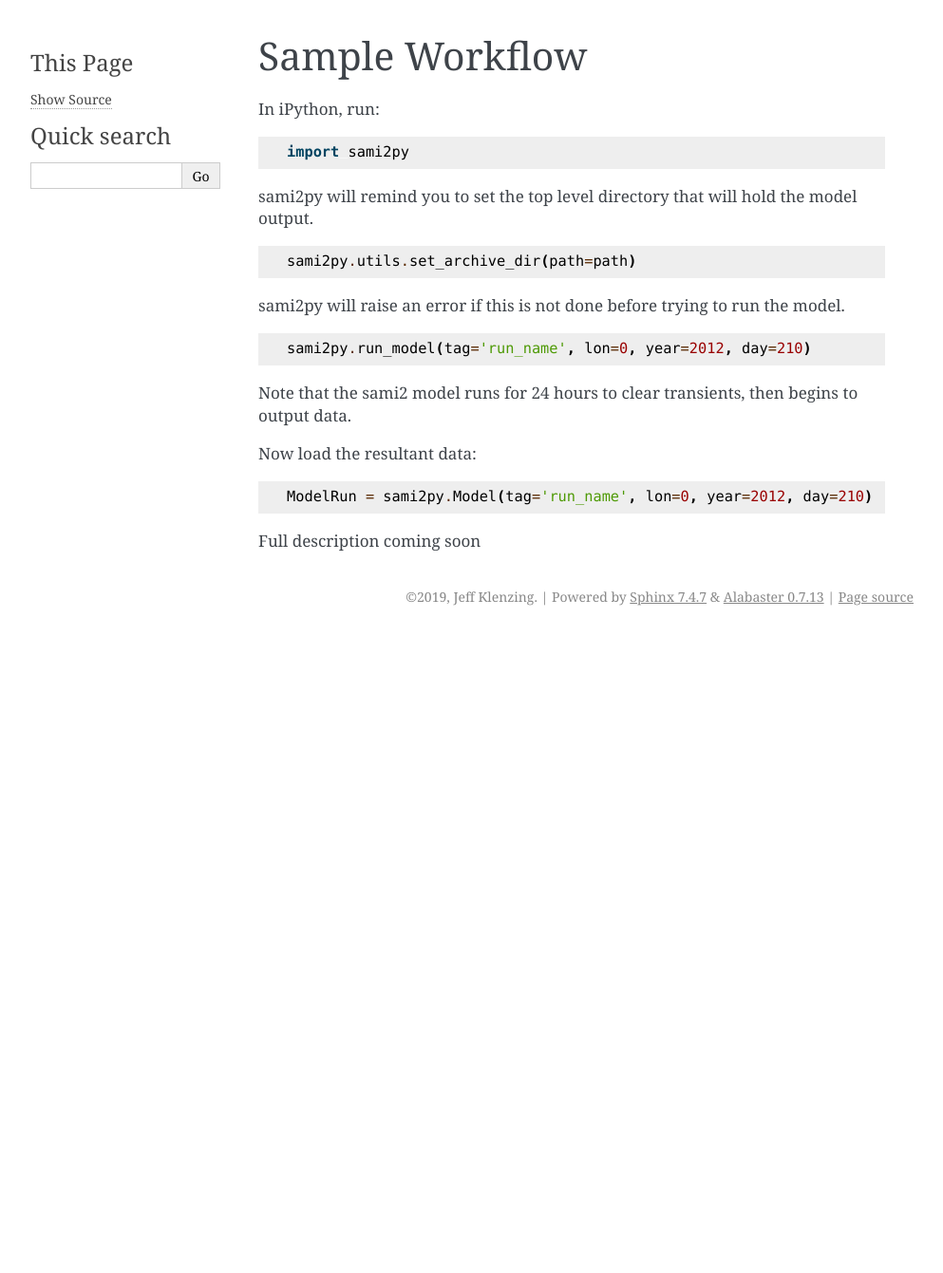
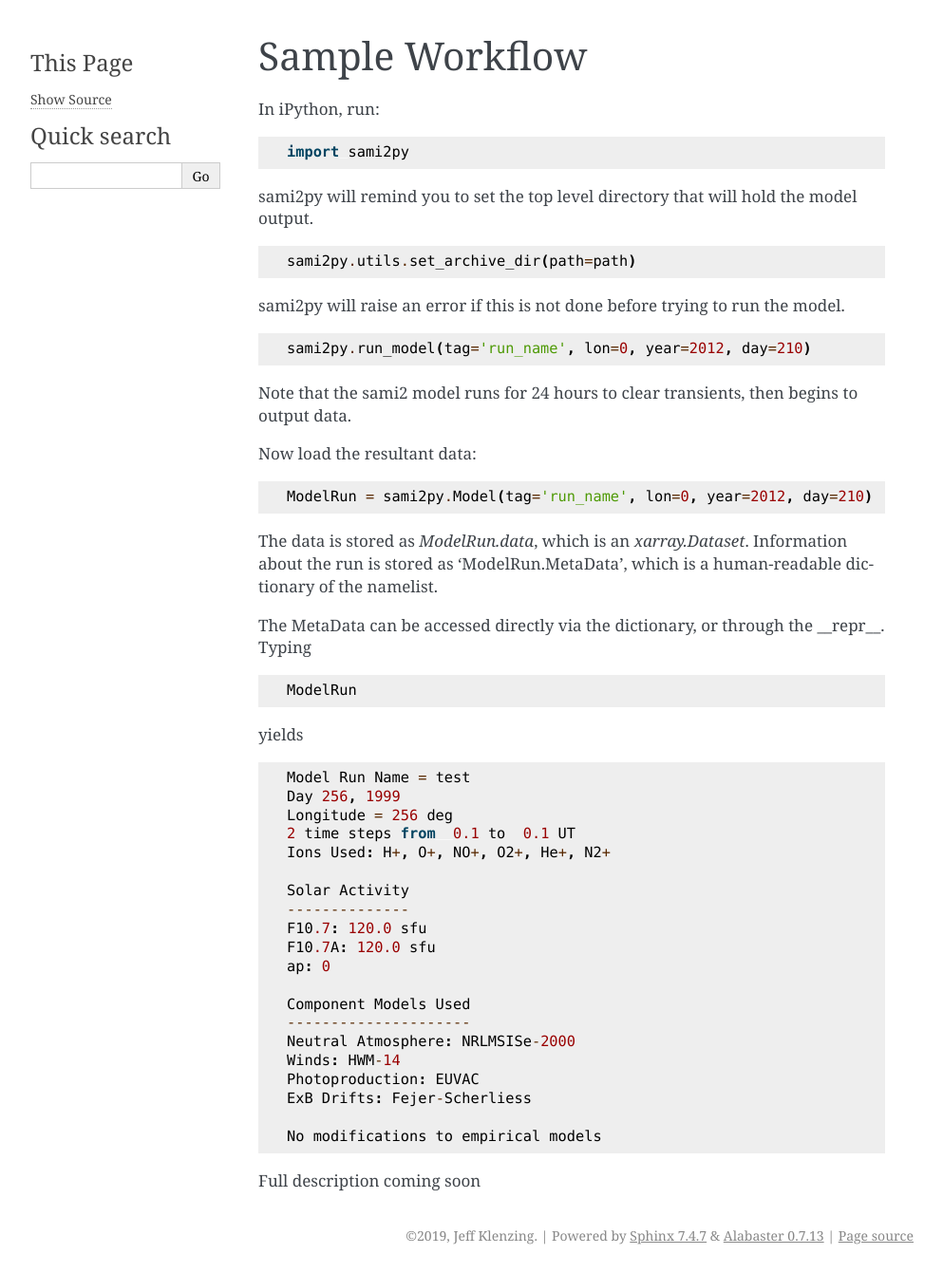
Before and after one commit to sami2py/sami2py, a Sphinx documentation site: the page built from docs/sample_workflow.rst, in a window 1280 px wide. Shown: the whole page at 95% size, without its empty margins (148-1141 px from the left). Built offline with Sphinx 7.4.7, drawn with Linux system fonts in a browser that asks for light colours; formulas are drawn with MathJax 3; before the commit the page ends 900 px from its top, so only the background shows below that.

Commit message:
updates to workflow

```diff
--- a/docs/sample_workflow.rst
+++ b/docs/sample_workflow.rst
@@ -27,4 +27,37 @@ Now load the resultant data:
 
   ModelRun = sami2py.Model(tag='run_name', lon=0, year=2012, day=210)
 
+The data is stored as `ModelRun.data`, which is an `xarray.Dataset`.  Information about the run is stored as 'ModelRun.MetaData', which is a human-readable dictionary of the namelist.
+
+The MetaData can be accessed directly via the dictionary, or through the __repr__.  Typing
+
+.. code:: python
+
+  ModelRun
+
+yields
+
+.. code:: python
+
+  Model Run Name = test
+  Day 256, 1999
+  Longitude = 256 deg
+  2 time steps from  0.1 to  0.1 UT
+  Ions Used: H+, O+, NO+, O2+, He+, N2+
+
+  Solar Activity
+  --------------
+  F10.7: 120.0 sfu
+  F10.7A: 120.0 sfu
+  ap: 0
+
+  Component Models Used
+  ---------------------
+  Neutral Atmosphere: NRLMSISe-2000
+  Winds: HWM-14
+  Photoproduction: EUVAC
+  ExB Drifts: Fejer-Scherliess
+
+  No modifications to empirical models
+
 Full description coming soon
```
